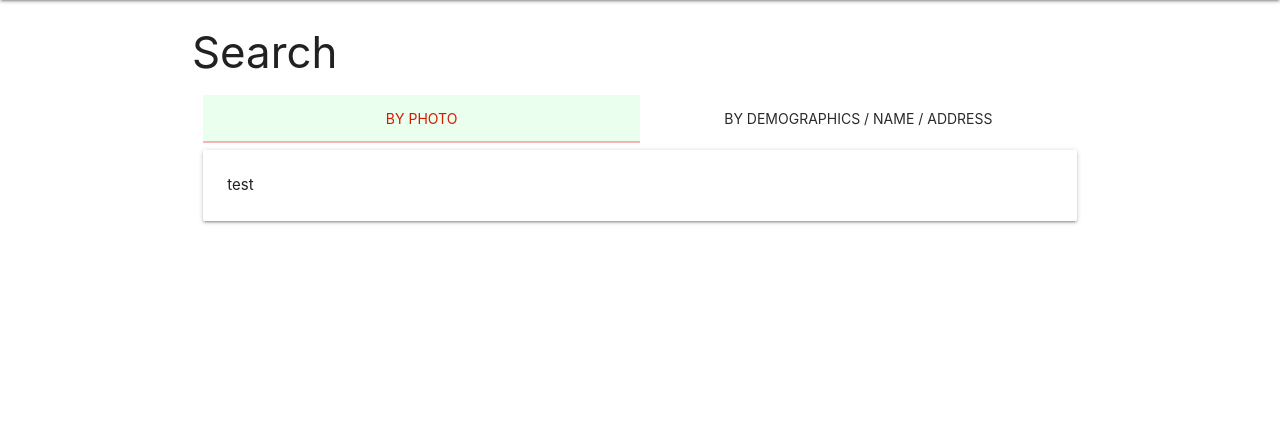
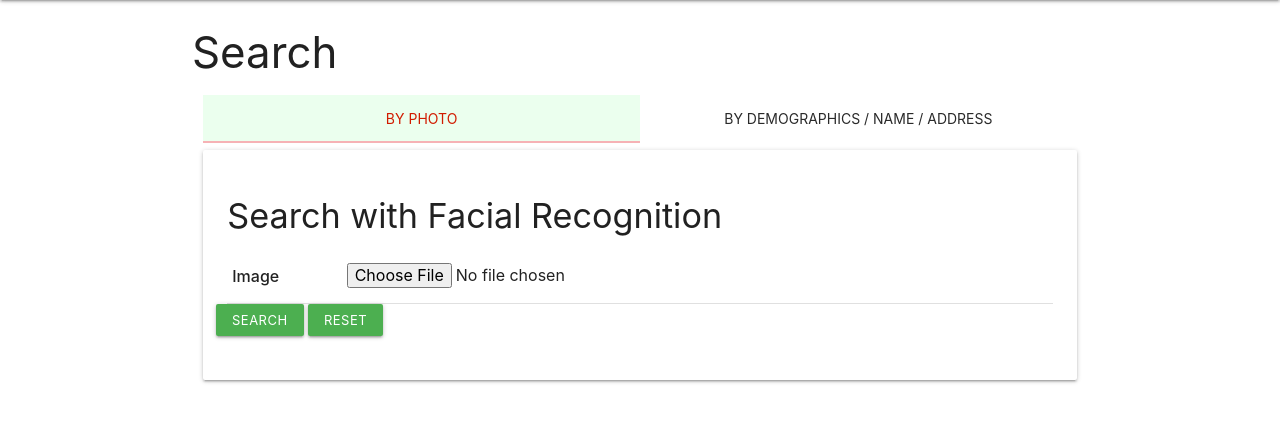
Before and after one commit to glorioushedgehog/TakeMeHomeLegacy, a Django app: page / in a window 1280 px wide. Shown: the part 64-486 px from the top of the page. Run offline with Django 3.2, Linux system fonts and the light colour scheme.

Commit message:
add facial recognition search to main page

```diff
--- a/tmh/static/script.js
+++ b/tmh/static/script.js
@@ -3,6 +3,7 @@ $(document).ready(function () {
     $('.modal').modal();
     $('select').formSelect();
     $('.tabs').tabs();
+    document.getElementById("image-search-loading-animation").style.display = "none";
 });
 
 function displayLoadingAnim() {
@@ -177,7 +178,7 @@ function resetImageVals() {
 }
 
 function getPictureSearchQuery() {
-    document.getElementById("search-in-process").hidden = false;
+    document.getElementById("image-search-loading-animation").style.display = "block";
     const file = document.getElementById("image").files[0];
 
     if (file === undefined) {
@@ -213,8 +214,7 @@ function sendFileRequest(fileAsB64) {
             'X-CSRFToken': token
         }
     }).done(function (returnHTML) {
-        document.getElementById("search-in-process").hidden = true;
-        document.getElementById("search_results").hidden = false;
-        document.getElementById("search_results").innerHTML = returnHTML;
+        document.getElementById("image-search-loading-animation").style.display = "none";
+        $("#image_search_results").html(returnHTML);
     })
 }
--- a/tmh/templates/tmh/index.html
+++ b/tmh/templates/tmh/index.html
@@ -40,7 +40,7 @@
         <a href=#! onclick="resetViews()">Try Again.</a>
     </div>
     <div class="row">
-        <h3> Search </h3>
+        <h3>Search</h3>
         <div class="col s12">
             <ul class="tabs">
                 <li class="tab col s6"><a class="active" href="#photo_search_tab">By Photo</a></li>
@@ -48,9 +48,47 @@
             </ul>
         </div>
         <div id="photo_search_tab" class="col s12">
-            <div class="card-panel">test</div>
+            <div class="card-panel">
+                <div class="row" id="photo_search_form">
+                    <div class="col s12">
+                        <h4>Search with Facial Recognition</h4>
+                        <table class="fixedheight">
+                            <tr>
+                                <td>
+                                    <strong>Image</strong>
+                                </td>
+                                <td>
+                                    {% csrf_token %}
+                                    <input type="file" id="image">
+                                </td>
+                            </tr>
+                        </table>
+
+                        <div class="preloader-wrapper big active" id="image-search-loading-animation">
+                            <div class="spinner-layer spinner-green-only">
+                                <div class="circle-clipper left">
+                                    <div class="circle"></div>
+                                </div>
+                                <div class="gap-patch">
+                                    <div class="circle"></div>
+                                </div>
+                                <div class="circle-clipper right">
+                                    <div class="circle"></div>
+                                </div>
+                            </div>
+                        </div>
+
+                    </div>
+                    <a class="btn btn-small waves-effect waves-light green" id="search_btn"
+                       onclick="getPictureSearchQuery()">Search</a>
+                    <a class="btn btn-small waves-effect waves-light green" id="reset_btn"
+                       onclick="resetImageVals()">Reset</a>
+                    <div id="image_search_results"></div>
+                </div>
+            </div>
         </div>
         <div id="other_search_tab" class="col s12">
+            <div class="card-panel">
                 <div class="row" id="search_form">
                     <div class="col s12">
                         <ul class="tabs">
@@ -61,7 +99,6 @@
                         </ul>
                     </div>
                     <div id="demographics-tab" class="col s12">
-                    <div class="card-panel">
                         <div class="row">
                             <div class="col s12 m6">
                                 <table class="fixedheight">
@@ -132,7 +169,7 @@
 
                                     <tr>
                                         <td>
-                                            <strong>Eye Color </strong>
+                                            <strong>Eye Color</strong>
                                         </td>
                                         <td>
                                             <select class="browser-default" id="eye_color">
@@ -145,7 +182,7 @@
                                     </tr>
                                     <tr>
                                         <td>
-                                            <strong> Race </strong>
+                                            <strong>Race</strong>
                                         </td>
                                         <td>
                                             <select class="browser-default" id="race">
@@ -163,9 +200,7 @@
                             </div>
                         </div>
                     </div>
-                </div>
                     <div id="name-tab" class="col s12">
-                    <div class="card-panel">
                         <div class="row">
                             <div class="col s12 m6">
                                 <table class="fixedheight">
@@ -197,9 +232,7 @@
                             </div>
                         </div>
                     </div>
-                </div>
                     <div id="type-tab" class="col s12">
-                    <div class="card-panel">
                         <div class="row">
                             <div class="col s12 m6">
                                 <table class="fixedheight">
@@ -242,9 +275,7 @@
                             </div>
                         </div>
                     </div>
-                </div>
                     <div id="address-tab" class="col s12">
-                    <div class="card-panel">
                         <div class="row">
                             <div class="col s12 m6">
                                 <table class="fixedheight">
@@ -329,8 +360,6 @@
                             </div>
                         </div>
                     </div>
-                </div>
-
                     <a class="btn btn-small waves-effect waves-light green" id="search_btn"
                        onclick="getSearchQuery()">Search</a>
                     <a class="btn btn-small waves-effect waves-light green" id="reset_btn"
@@ -342,11 +371,11 @@
     </div>
 
 
-<!-- Modal Structure -->
     <div id="details_modal" class="modal">
         <div class="modal-content" id="person_details">
         </div>
     </div>
+
 </body>
 
 </html>
--- a/tmh/views.py
+++ b/tmh/views.py
@@ -2,6 +2,7 @@ from django.shortcuts import render
 from json import loads
 from facial_recognition import get_embeddings_for_image_datas
 from tmh import demographic_search
+from tmh.context_generators import context_from_person_list
 from .models import Person
 from .models import ImageData
 from facial_recognition import search
@@ -29,51 +30,16 @@ def search_by_demographics(request):
     if request.method == 'POST':
         data = loads(request.body)
         persons = demographic_search.get_matching_persons(data)
-        from math import ceil
-        large_row_size = 4
-        medium_row_size = 2
-        persons_by_large_row = []
-        for i in range(ceil(len(persons) / large_row_size)):
-            a_row = []
-            for j in range(large_row_size):
-                if i * large_row_size + j >= len(persons):
-                    break
-                a_row.append(persons[i * large_row_size + j])
-            persons_by_large_row.append(a_row)
-
-        persons_by_medium_row = []
-        for i in range(ceil(len(persons) / medium_row_size)):
-            a_row = []
-            for j in range(medium_row_size):
-                if i * medium_row_size + j >= len(persons):
-                    break
-                a_row.append(persons[i * medium_row_size + j])
-            persons_by_medium_row.append(a_row)
-
-        images = ImageData.objects.none()
-        for individual in persons:
-            an_id = individual.primarykey
-            new_query_set = ImageData.objects.filter(primarykey=an_id)
-            images = images.union(new_query_set)
-        # persons = people
-        # images = ImageData.objects.all()
-        context = {
-            'persons': persons,
-            'persons_by_large_row': persons_by_large_row,
-            'persons_by_medium_row': persons_by_medium_row,
-            'images': images
-        }
+        context = context_from_person_list(persons)
         return render(request, 'tmh/demographic_search.html', context)
 
 
 def search_by_picture(request):
     keys = search.search(ImageData.objects.all(), request.body)
     persons = Person.objects.none()
-    images = ImageData.objects.none()
     for key in keys:
         persons = persons.union(Person.objects.filter(primarykey=key))
-        images = ImageData.objects.filter(primarykey=key)
-    context = {'persons': persons, 'images': images}
+    context = context_from_person_list(persons)
     return render(request, 'tmh/demographic_search.html', context)
 
 
```
Also changed, not shown: tmh/context_generators.py (added, +38 -0 lines). Lines whose indentation alone changed are shown as unchanged.
